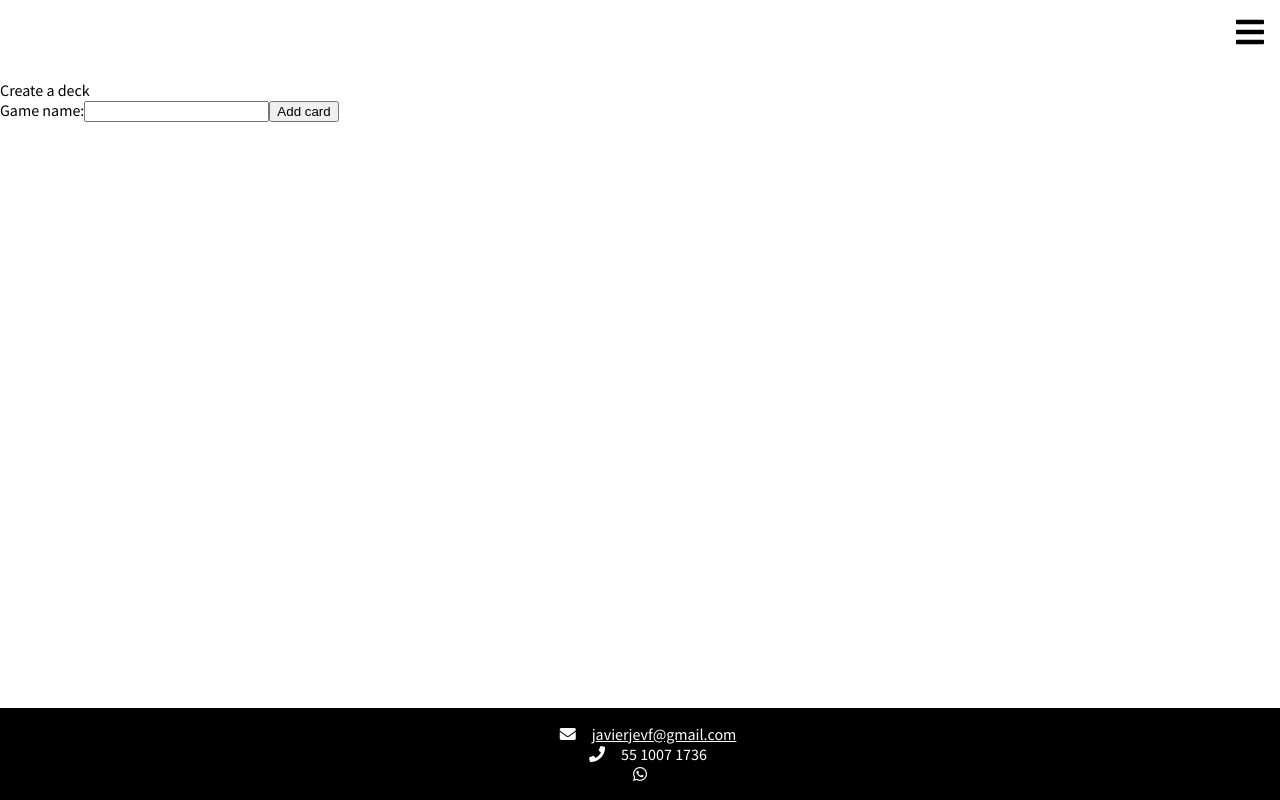
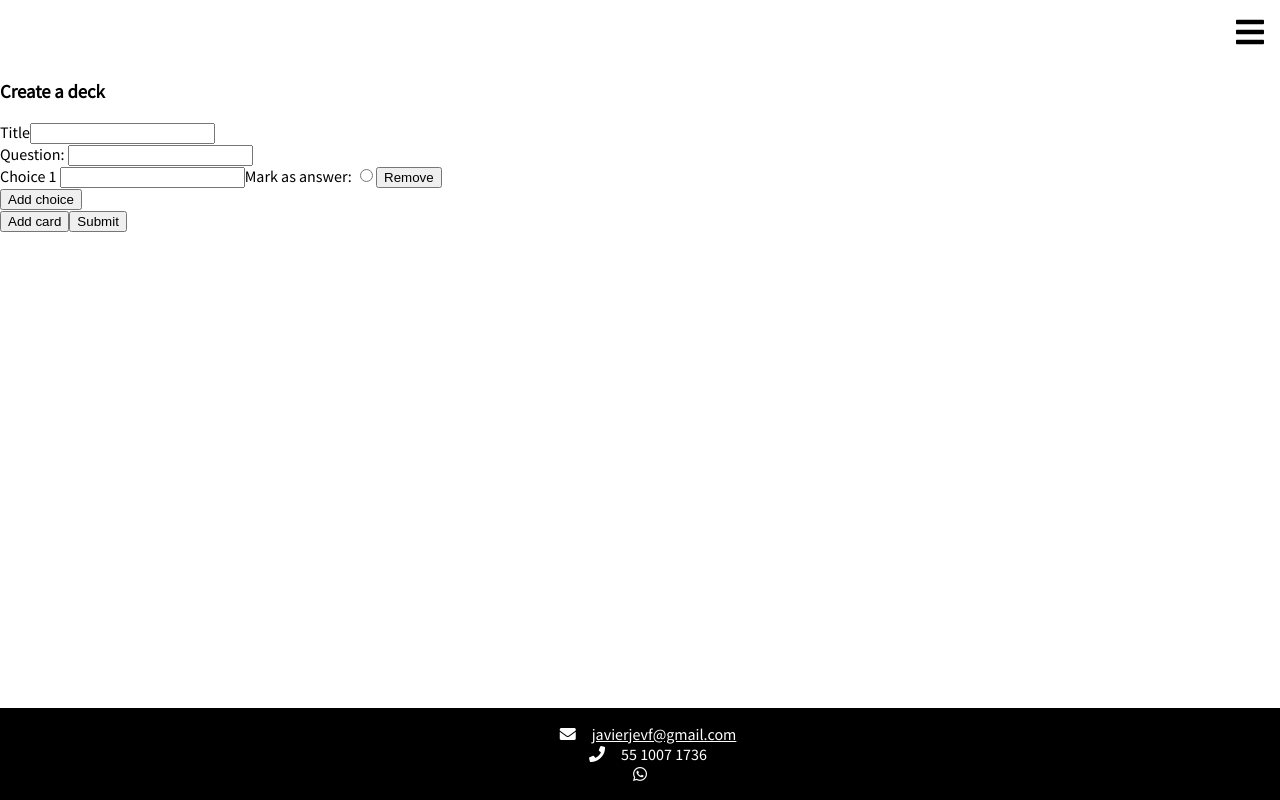
Before and after one commit to aaspinwall/react-project, a React (Create React App) app: page /maker in a window 1280 px wide. Built offline with nearby package versions, Linux system fonts and the light colour scheme.

Commit message:
working with new cards

```diff
--- a/src/App.js
+++ b/src/App.js
@@ -7,6 +7,13 @@ import "./style.css";
 import data from "./data";
 import GameManager from "./GameManager";
 import CardMaker from "./CardMaker";
+import { save, load } from "./localStorage";
+
+if (load() === null) {
+  save(data);
+  console.log("No local storage found, initial data saved");
+}
+var storedData = load();
 
 class Nav extends React.Component {
   constructor(props) {
@@ -93,7 +100,7 @@ class Home extends React.Component {
     super(props);
   }
   render() {
-    const game = Object.keys(data);
+    const game = Object.keys(storedData);
     const Header = styled(SectionHeader)`
       border-bottom: solid 1px black;
       color: rgb(219, 200, 190);
@@ -102,7 +109,7 @@ class Home extends React.Component {
     return (
       <Wrapper>
         {game.map(game => {
-          let name = data[game].name;
+          let name = storedData[game].name;
           return (
             <div>
               <h4>{name}</h4>
@@ -165,11 +172,26 @@ class FooterElement extends React.Component {
     );
   }
 }
+function Config() {
+  return (
+    <div>
+      <button
+        onClick={() => {
+          save(data);
+          load();
+          console.log(storedData);
+        }}
+      >
+        Reset local storage
+      </button>
+    </div>
+  );
+}
 
 function RouteGameById(props) {
   console.log(props);
-  return data[props.id] ? (
-    <GameManager routerProps={props} data={data[props.id]} />
+  return storedData[props.id] ? (
+    <GameManager routerProps={props} data={storedData[props.id]} />
   ) : (
     <div>No matching game</div>
   );
@@ -186,6 +208,7 @@ class WrappedApp extends React.Component {
         <Route path='/' exact={true} component={Home} />
         <Route path='/' exact={false} component={FooterElement} />
         <Route path='/maker' exact={true} component={CardMaker} />
+        <Route path='/config' exact={true} render={Config} />
         <Route
           path='/game/:id'
           exact={true}
@@ -220,4 +243,4 @@ class App extends React.Component {
   }
 }
 
-export default App;
+export { App, storedData };
--- a/src/CardMaker.jsx
+++ b/src/CardMaker.jsx
@@ -1,99 +1,153 @@
 import React from "react";
 import styled from "styled-components";
 import { connect } from "react-redux";
+import data from "./data";
+import { save, load } from "./localStorage";
+import { storedData } from "./App";
+
+const Card = styled.div``;
+
+class CardMaker extends React.Component {
+  constructor(props) {
+    super(props);
+    this.state = { cards: [""], title: "", results: [{}] };
+  }
+  addCard = () => {
+    this.setState(
+      {
+        cards: [...this.state.cards].concat(""),
+        results: [...this.state.results].concat({}),
+      },
+      () => console.log("added", this.state.results)
+    );
+  };
+  getData = data => {
+    this.setState(
+      {
+        results: this.state.results.map((e, i) => {
+          return i === data.id ? data : e;
+        }),
+      },
+      () => console.log("results", this.state.results)
+    );
+  };
+  submit = () => {
+    let res = { name: this.state.title, questions: this.state.results };
+    let count = Object.keys(storedData).length;
+    console.log();
+    storedData["game" + count + 1] = res;
+    save(storedData);
+  };
+  render() {
+    return (
+      <Card>
+        <h3>Create a deck</h3>
+        <label>Title</label>
+        <input onChange={e => this.setState({ title: e.target.value })} />
+        {this.state.cards.map((card, i) => (
+          <NewCard title={this.state.title} sendToParent={this.getData} i={i} />
+        ))}
+        <button onClick={this.addCard}>Add card</button>
+        <button onClick={this.submit}>Submit</button>
+      </Card>
+    );
+  }
+}
 
 class NewCard extends React.Component {
   constructor(props) {
     super(props);
-    this.state = { choiceArray: [] };
+    this.state = { question: "", answers: [""], correctAnswer: "", cards: {} };
   }
+  componentDidMount() {}
 
-  render() {
-    const choice = (
-      <div>
-        <label>Choice {console.log(this.props)}</label>
-        <input onChange={this.props.handleChoice} />
-        <button>Remove</button>
-      </div>
-    );
-    const choiceArray = [];
-    return (
-      <div>
-        <label>Question {this.props.i}</label>
-        <input
-          onChange={this.props.handleQuestion}
-          type='text'
-          name={this.props.i}
-        />
-        <button
-          onClick={() =>
-            this.setState({ choiceArray: this.state.choiceArray.concat("") })
-          }
-        >
-          Add Choice
-        </button>
-        {this.state.choiceArray.map((element, i) => {
-          return (
-            <div>
-              <label>Choice {i}</label>
-              <input onChange={this.props.handleChoice} name={i} />
-              <button>Remove</button>
-            </div>
-          );
-        })}
-      </div>
-    );
-  }
-}
-
-class CardMaker extends React.Component {
-  constructor(props) {
-    super(props);
-    this.state = { name: "", questions: [] };
-  }
   handleTitle = e => {
-    this.setState({ name: e.target.value });
-  };
-  addCard = () => {
-    this.setState({ questions: [...this.state.questions].concat({}) });
+    this.setState({ question: e.target.value }, () => this.sendToParent());
   };
   handleQuestion = e => {
-    let number = parseInt(e.target.name);
+    let name = parseInt(e.target.name);
     let value = e.target.value;
-
     this.setState(
       {
-        questions: this.state.questions.map((item, i) => {
-          return number === i ? { question: value } : item;
+        answers: this.state.answers.map((item, i) => {
+          return i === name ? value : item;
         }),
       },
-      () => console.log(this.state.questions)
+      () => this.sendToParent()
     );
   };
-  handleChoice = e => {
-    let number = parseInt(e.target.name);
-    let value = e.target.value;
-    console.log(e.target);
+
+  removeChoice = e => {
+    e.preventDefault();
+    let name = parseInt(e.target.name);
+    this.setState(
+      {
+        answers: this.state.answers.filter((item, i) => {
+          return name !== i;
+        }),
+      },
+      () => this.sendToParent()
+    );
   };
+  addField = e => {
+    e.preventDefault();
+    this.setState(
+      {
+        answers: [...this.state.answers].concat(""),
+      },
+      () => this.sendToParent()
+    );
+  };
+  sendToParent() {
+    let res = {
+      id: this.props.i,
+      question: this.state.question,
+      answers: this.state.answers,
+      correctAnswer: this.state.correctAnswer,
+    };
+    this.props.sendToParent(res);
+  }
   render() {
+    const ChoiceBlock = styled.div``;
     return (
-      <div>
-        <div>Create a deck</div>
-        <label>Game name:</label>
-        <input type='text' onChange={this.handleTitle} />
-        <button onClick={this.addCard}>Add card</button>
+      <form>
+        <label>Question: </label>
+        <input
+          type='text'
+          onChange={this.handleTitle}
+          value={this.state.name}
+        />
         <div>
-          {this.state.questions.map((q, i) => {
+          {this.state.answers.map((q, i) => {
             return (
-              <NewCard
-                i={i}
-                handleQuestion={this.handleQuestion}
-                handleChoice={this.handleChoice}
-              />
+              <div>
+                <label>Choice {i + 1} </label>
+                <input
+                  onChange={this.handleQuestion}
+                  type='text'
+                  name={i}
+                  value={q}
+                />
+                <label>Mark as answer: </label>
+                <input
+                  type='radio'
+                  name='answer'
+                  onClick={() =>
+                    this.setState(
+                      { correctAnswer: this.state.answers[i] },
+                      () => this.sendToParent()
+                    )
+                  }
+                />
+                <button onClick={this.removeChoice} name={i}>
+                  Remove
+                </button>
+              </div>
             );
           })}
         </div>
-      </div>
+        <button onClick={this.addField}>Add choice</button>
+      </form>
     );
   }
 }
--- a/src/index.js
+++ b/src/index.js
@@ -1,6 +1,6 @@
 import React from "react";
 import ReactDOM from "react-dom";
-import App from "./App";
+import { App } from "./App";
 import * as serviceWorker from "./serviceWorker";
 import "./style.css";
 import { Provider } from "react-redux";
--- /dev/null
+++ b/src/localStorage.js
@@ -0,0 +1,11 @@
+function save(data) {
+  let stringified = JSON.stringify(data);
+  window.localStorage.setItem("savedData", stringified);
+}
+
+function load() {
+  let stringified = window.localStorage.getItem("savedData");
+  return JSON.parse(stringified);
+}
+
+export { save, load };
```
